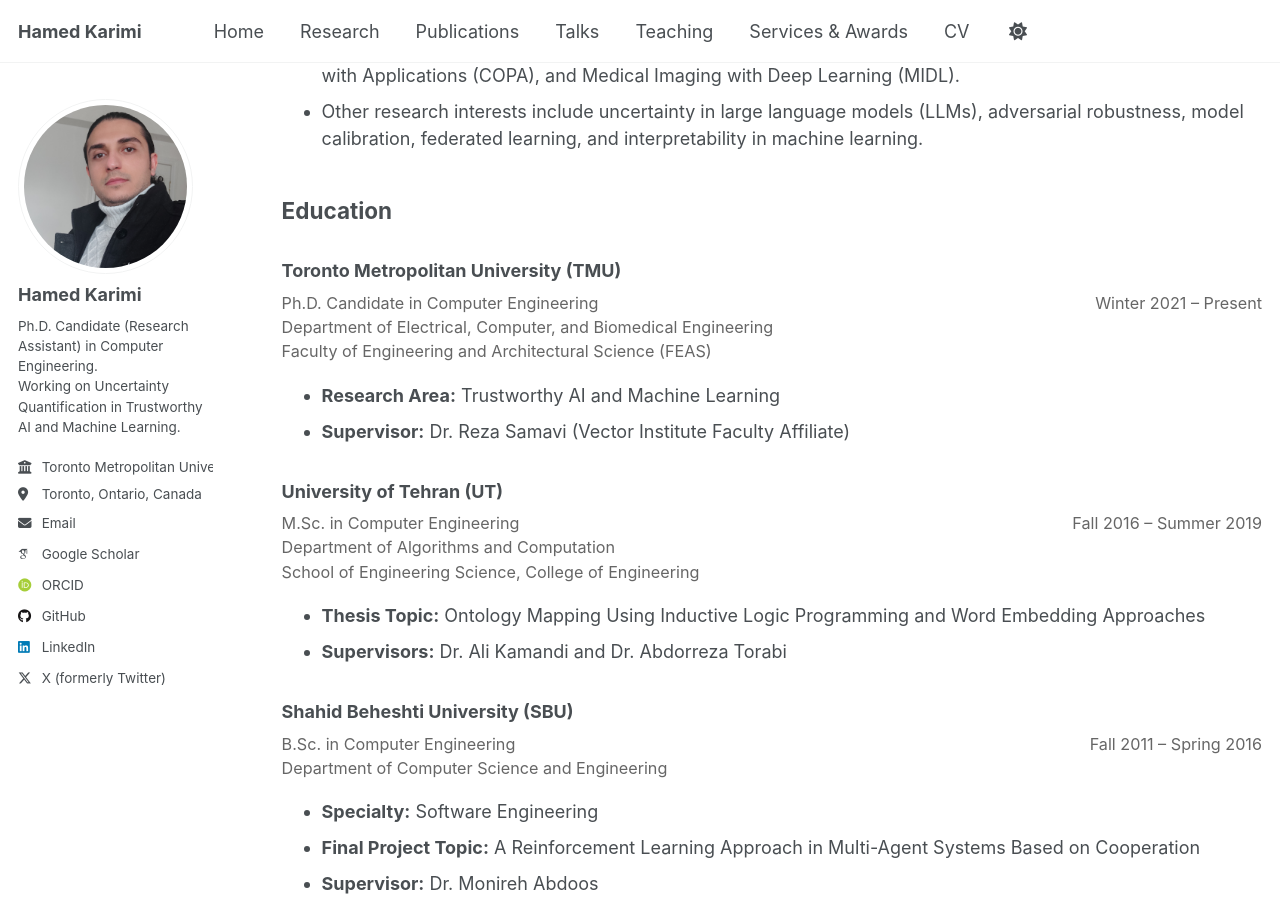
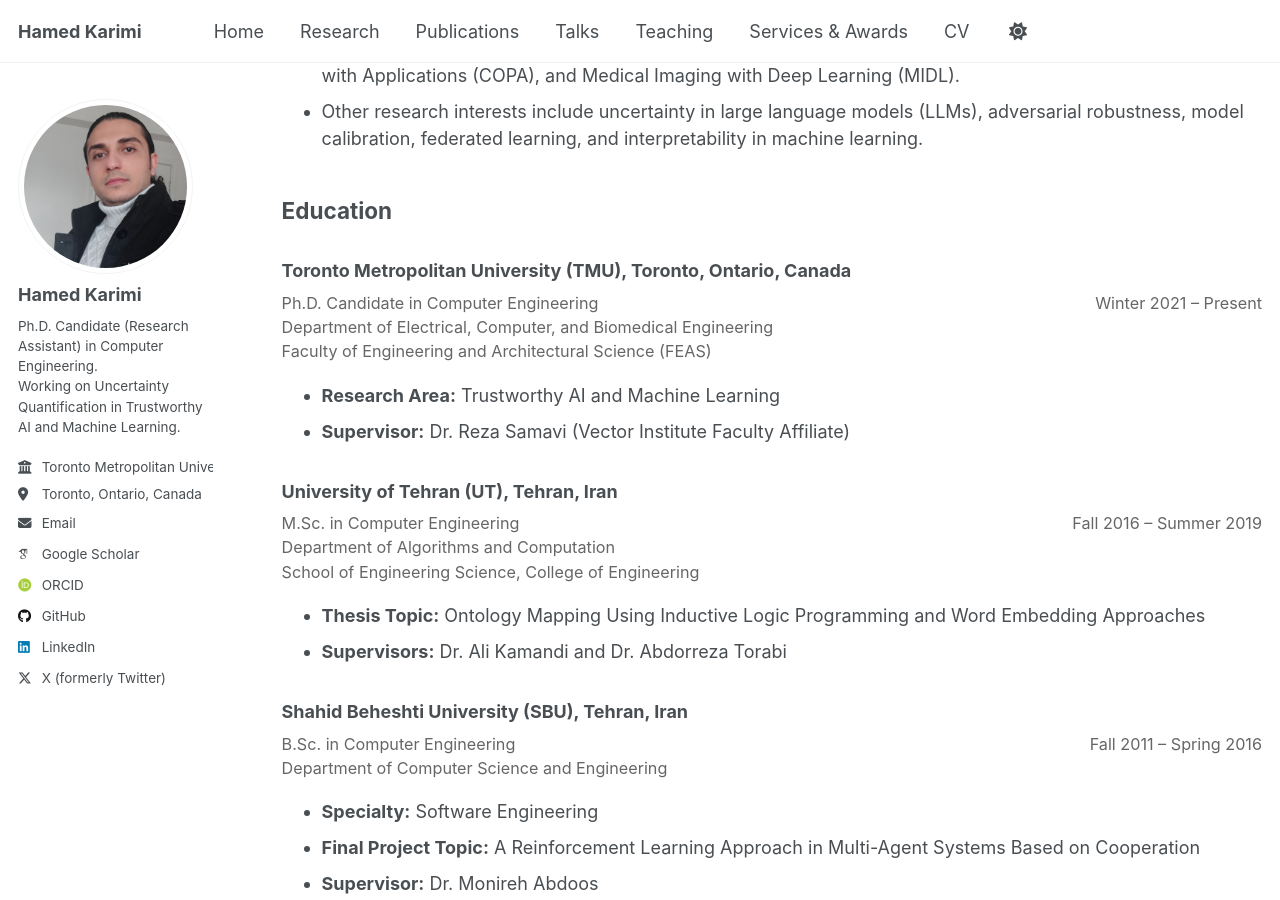
Before and after one commit to hamedmx/hamedmx.github.io, a Jekyll site: the page built from _pages/cv.md, in a window 1280 px wide and 900 px high, scrolled down 732 px. Built offline with Jekyll 4.4.1, drawn with Linux system fonts in a browser that asks for light colours; some web fonts are replaced; a script that is not in the unit is left out.

Commit message:
Update cv.md

```diff
--- a/_pages/cv.md
+++ b/_pages/cv.md
@@ -35,7 +35,7 @@ Last Updated: January 2026
 
 ## Education
 
-### Toronto Metropolitan University (TMU)
+### Toronto Metropolitan University (TMU), Toronto, Ontario, Canada
 
 <div class="cv-meta">
   <span class="where">Ph.D. Candidate in Computer Engineering<br>Department of Electrical, Computer, and Biomedical Engineering<br>Faculty of Engineering and Architectural Science (FEAS)</span>
@@ -45,7 +45,7 @@ Last Updated: January 2026
 - **Research Area:** Trustworthy AI and Machine Learning
 - **Supervisor:** Dr. Reza Samavi (Vector Institute Faculty Affiliate)
 
-### University of Tehran (UT)
+### University of Tehran (UT), Tehran, Iran
 
 <div class="cv-meta">
   <span class="where">M.Sc. in Computer Engineering<br>Department of Algorithms and Computation<br>School of Engineering Science, College of Engineering</span>
@@ -56,7 +56,7 @@ Last Updated: January 2026
 - **Supervisors:** Dr. Ali Kamandi and Dr. Abdorreza Torabi
 <!-- - GPA: - out of 4. -->
 
-### Shahid Beheshti University (SBU)
+### Shahid Beheshti University (SBU), Tehran, Iran
 
 <div class="cv-meta">
   <span class="where">B.Sc. in Computer Engineering<br>Department of Computer Science and Engineering</span>
```
